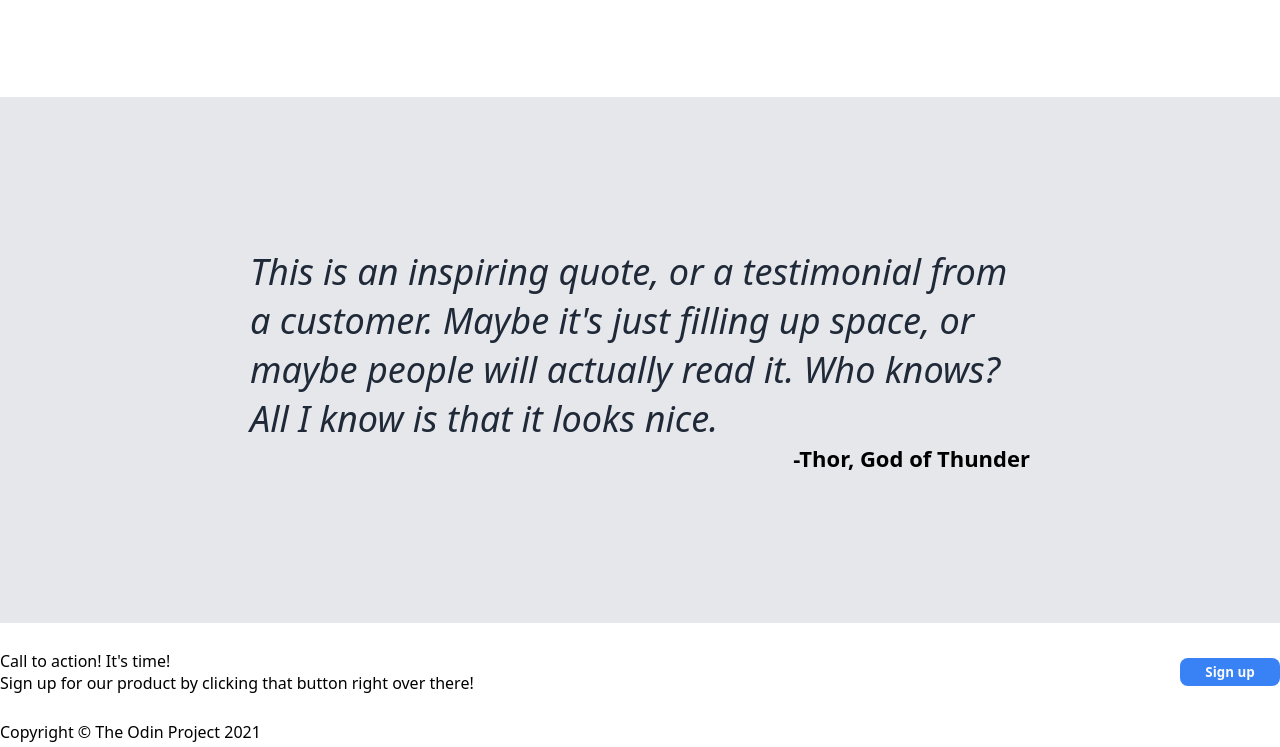
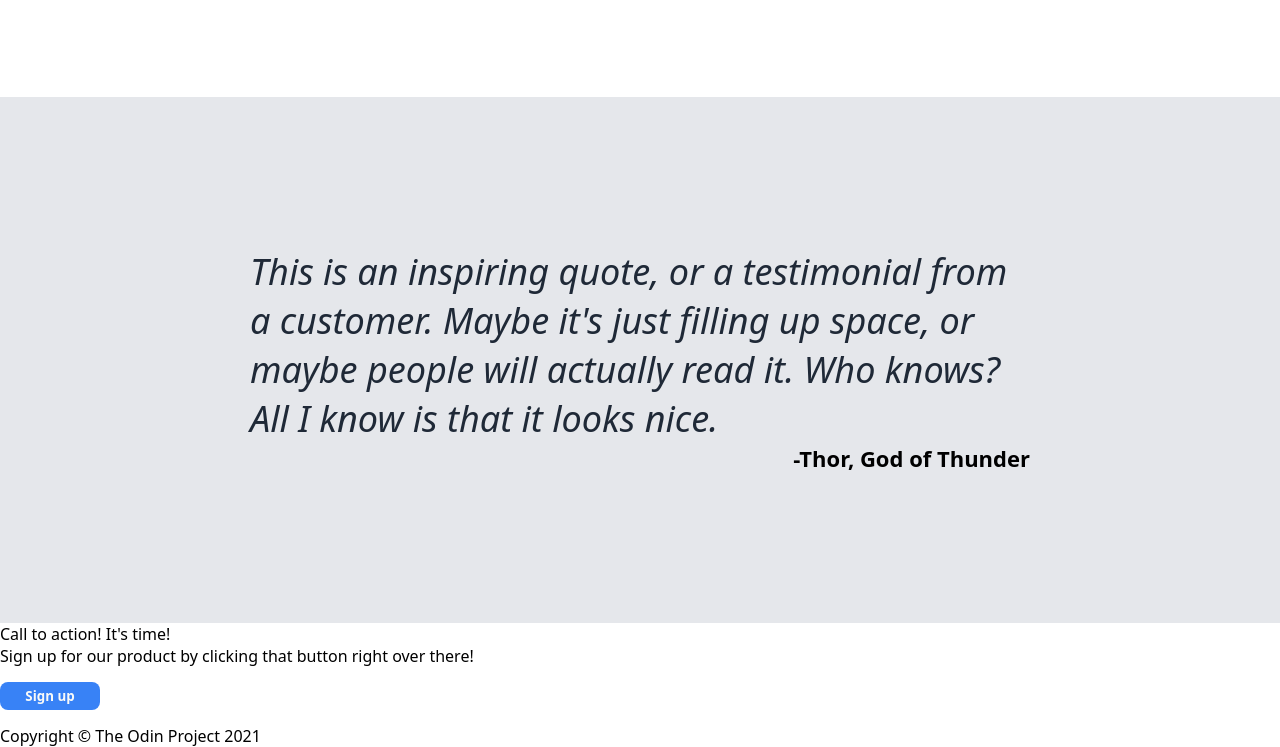
Before and after one commit to Natanas404/landing-page, a plain HTML site: page index.html in a window 1280 px wide. Shown: the part 965-1712 px from the top of the page. Drawn offline with Linux system fonts and the light colour scheme.

Commit message:
Fix: in index change class and add one in sign-up
Changes 'container' class to 'signing' in sign-up section for additional styling
Adds 'action' class to first paragraph in that section

```diff
--- a/index.html
+++ b/index.html
@@ -57,9 +57,9 @@
         <p class="author">-Thor, God of Thunder</p>
     </div>
 
-    <div class="container">
+    <div class="signing">
         <div class="sign-up">
-            <p>Call to action! It's time!</p>
+            <p class="action">Call to action! It's time!</p>
             <p>Sign up for our product by clicking that button right over there!</p>
         </div>
         <button>Sign up</button>
```
